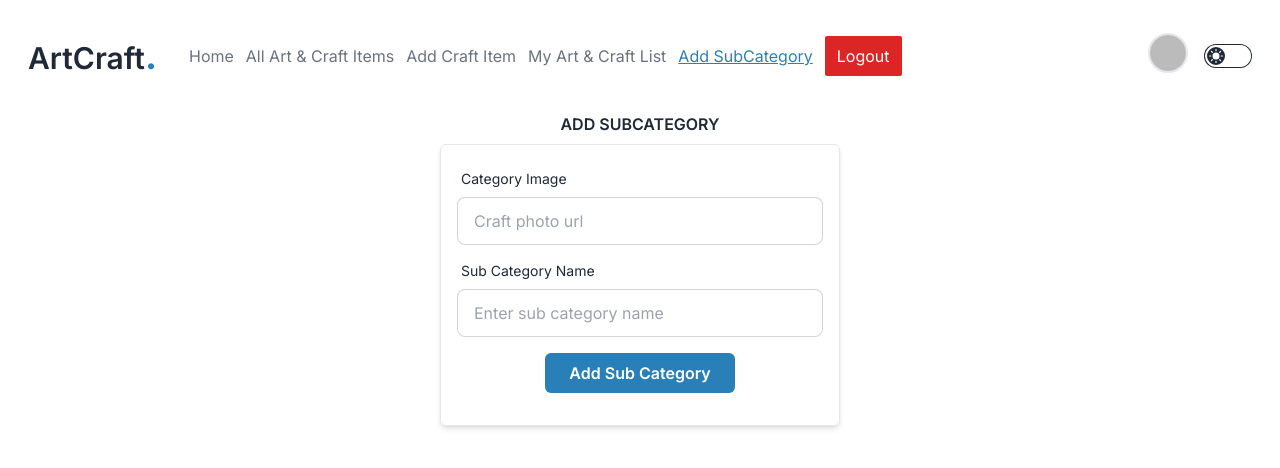
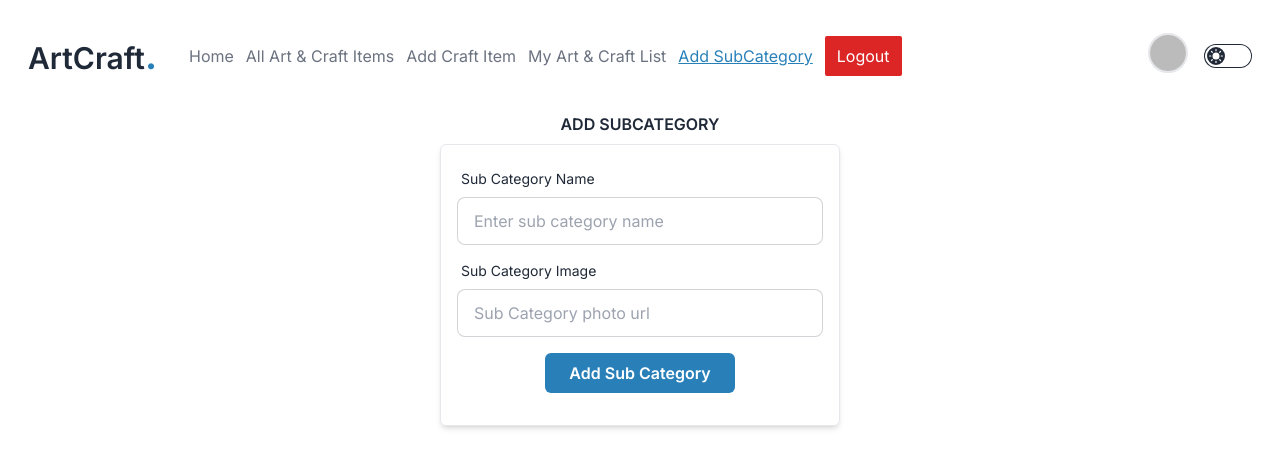
Before and after one commit to AktherHosen/ArtCraft-client, a React (Vite) app: page /addSubcategory in a window 1280 px wide. Shown: the top 468 px of the page. Built offline with nearby package versions, Linux system fonts and the light colour scheme; no server answers; sample sign-in values are in the browser's storage.

Commit message:
fixed bug on add craft items page

```diff
--- a/src/pages/AddCraft.jsx
+++ b/src/pages/AddCraft.jsx
@@ -4,7 +4,6 @@ import toast from "react-hot-toast";
 
 const AddCraft = () => {
   const { user } = useAuth();
-
   const [subCategories, setSubCategories] = useState([]);
 
   useEffect(() => {
@@ -72,13 +71,14 @@ const AddCraft = () => {
         <div className="grid grid-cols-2 md:grid-cols-3 md:grid-rows-4 gap-4">
           <div className="col-span-2 md:col-span-1">
             <label className="label">
-              <span className="label-text">Craft Image</span>
+              <span className="label-text">Item Image</span>
             </label>
             <input
               type="text"
-              placeholder="Craft photo url"
+              placeholder="Items photo url"
               className="input input-bordered w-full"
               name="craftImage"
+              required
             />
           </div>
           <div className="col-span-2 md:col-span-1">
@@ -90,6 +90,7 @@ const AddCraft = () => {
               placeholder="Enter craft name"
               className="input input-bordered w-full"
               name="itemName"
+              required
             />
           </div>
           <div className="col-span-2 md:col-span-1">
--- a/src/pages/AddSubCategory.jsx
+++ b/src/pages/AddSubCategory.jsx
@@ -35,20 +35,9 @@ const AddSubCategory = () => {
         </h1>
         <form
           onSubmit={handleAddCategory}
-          className="w-[400px]  flex flex-col justify-center border p-4 rounded-md shadow-md"
+          className="w-full md:w-[400px]  flex flex-col justify-center border p-4 rounded-md shadow-md"
         >
           <div className="grid grid-cols-1 gap-2">
-            <div className="col-span-2 md:col-span-1">
-              <label className="label">
-                <span className="label-text">Category Image</span>
-              </label>
-              <input
-                type="text"
-                placeholder="Craft photo url"
-                className="input input-bordered w-full"
-                name="subCategoryImage"
-              />
-            </div>
             <div className="col-span-2 md:col-span-1">
               <label className="label">
                 <span className="label-text">Sub Category Name</span>
@@ -58,6 +47,19 @@ const AddSubCategory = () => {
                 placeholder="Enter sub category name"
                 className="input input-bordered w-full"
                 name="subCategoryName"
+                required
+              />
+            </div>
+            <div className="col-span-2 md:col-span-1">
+              <label className="label">
+                <span className="label-text">Sub Category Image</span>
+              </label>
+              <input
+                type="text"
+                placeholder="Sub Category photo url"
+                className="input input-bordered w-full"
+                name="subCategoryImage"
+                required
               />
             </div>
           </div>
--- a/src/pages/CraftDetails.jsx
+++ b/src/pages/CraftDetails.jsx
@@ -38,7 +38,7 @@ const CraftDetails = () => {
         >
           <div className="px-4 pb-4 space-y-2">
             <div className="flex justify-between">
-              <h4 className="uppercase text-textprimary opacity-80 text-sm font-semibold">
+              <h4 className="uppercase  text-sm font-semibold">
                 {subCategoryName}
               </h4>
               <span className="flex items-center gap-x-1">
--- a/tailwind.config.js
+++ b/tailwind.config.js
@@ -13,7 +13,6 @@ export default {
       },
     },
   },
-  darkMode: "class",
   plugins: [require("daisyui")],
   daisyui: {
     themes: ["light", "dark"],
```
